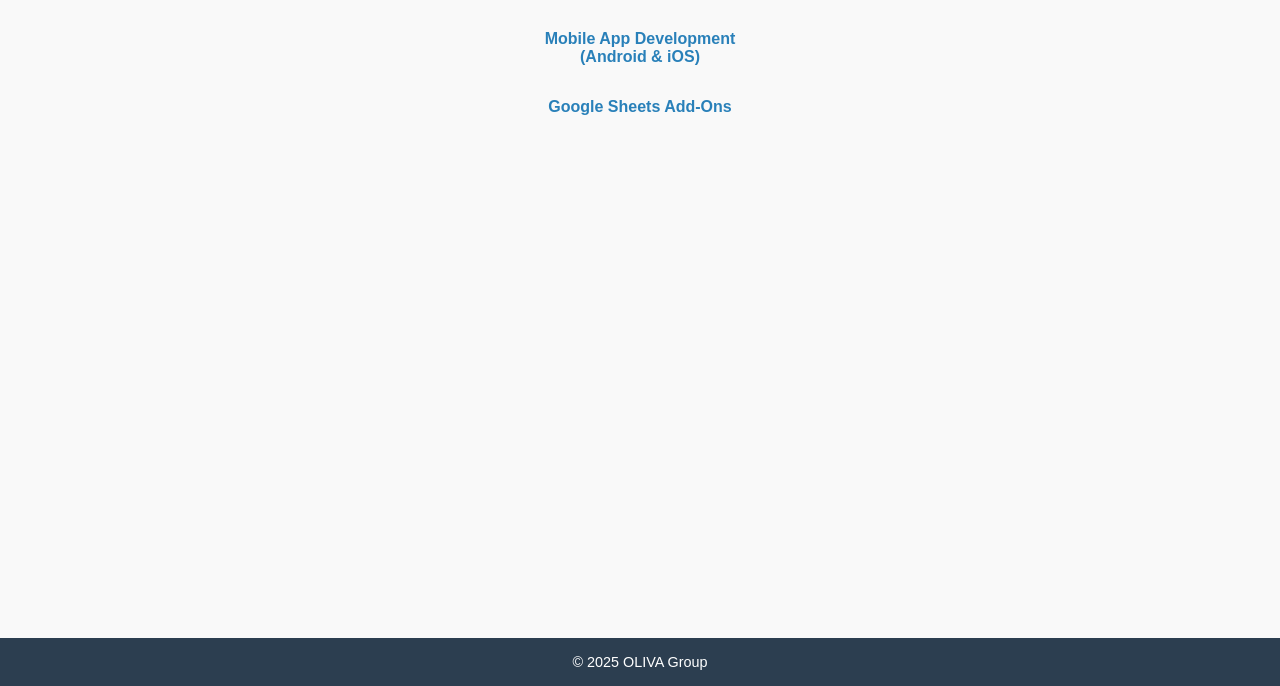
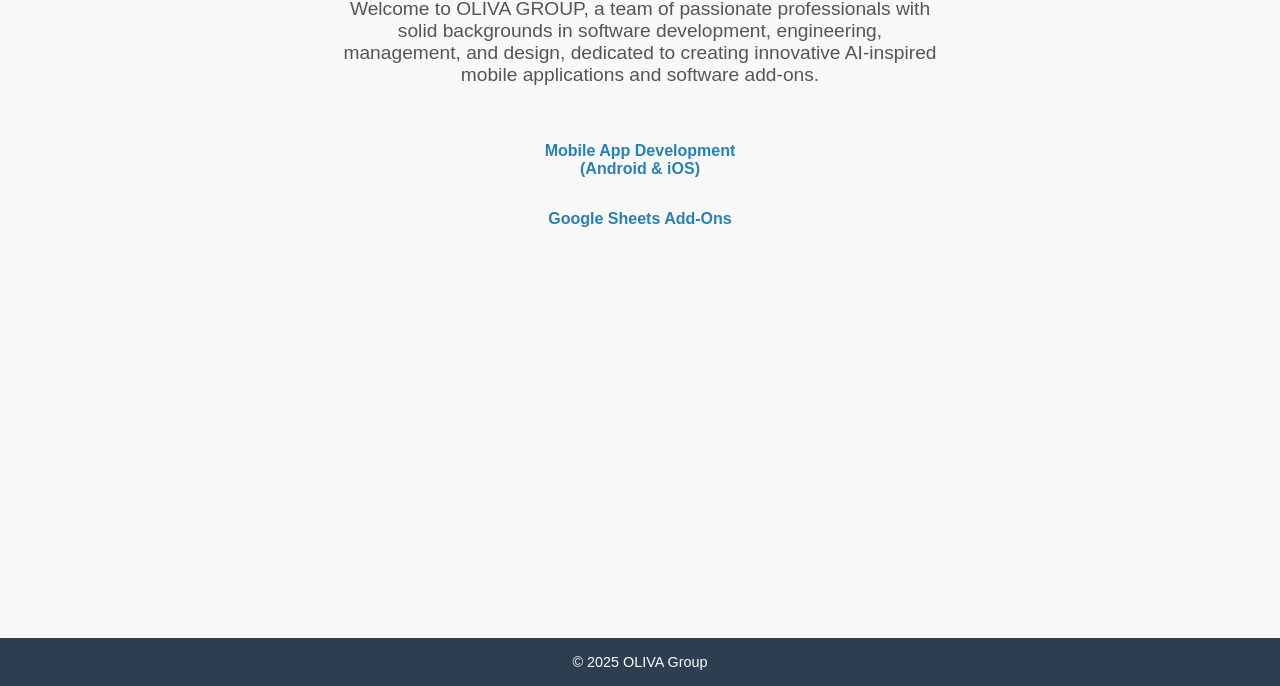
Before and after one commit to olivagroup/olivagroup.org, a plain HTML site: page index.html in a window 1280 px wide. Shown: the part 114-800 px from the top of the page. Drawn offline with Linux system fonts and the light colour scheme.

Commit message:
Update index.html

```diff
--- a/index.html
+++ b/index.html
@@ -27,9 +27,13 @@
     margin-bottom: 0.5rem;
     color: #2c3e50;
   }
-  p {
+  p.description {
     font-size: 1.2rem;
-    margin-bottom: 1.5rem;
+    margin: 0 0 1.5rem 0;
+    max-width: 600px;
+    margin-left: auto;
+    margin-right: auto;
+    color: #555;
   }
   ul {
     list-style: none;
@@ -41,11 +45,11 @@
     margin: 0.75rem 0;
   }
 
-  /* ADD THIS: bigger space after the first list item */
+  /* bigger space after the first list item */
   ul li:first-child {
-  margin-top: 2rem;
-  margin-bottom: 2rem;
-}
+    margin-top: 2rem;
+    margin-bottom: 2rem;
+  }
 
   a {
     text-decoration: none;
@@ -68,6 +72,9 @@
 <body>
   <main>
     <h1>OLIVA Group</h1>
+    <p class="description">
+      Welcome to OLIVA GROUP, a team of passionate professionals with solid backgrounds in software development, engineering, management, and design, dedicated to creating innovative AI-inspired mobile applications and software add-ons.
+    </p>
     <ul>
       <li><a href="mobile-apps.html">Mobile App Development<br>(Android & iOS)</a></li>
       <li><a href="sheet-addons.html">Google Sheets Add-Ons</a></li>
```
